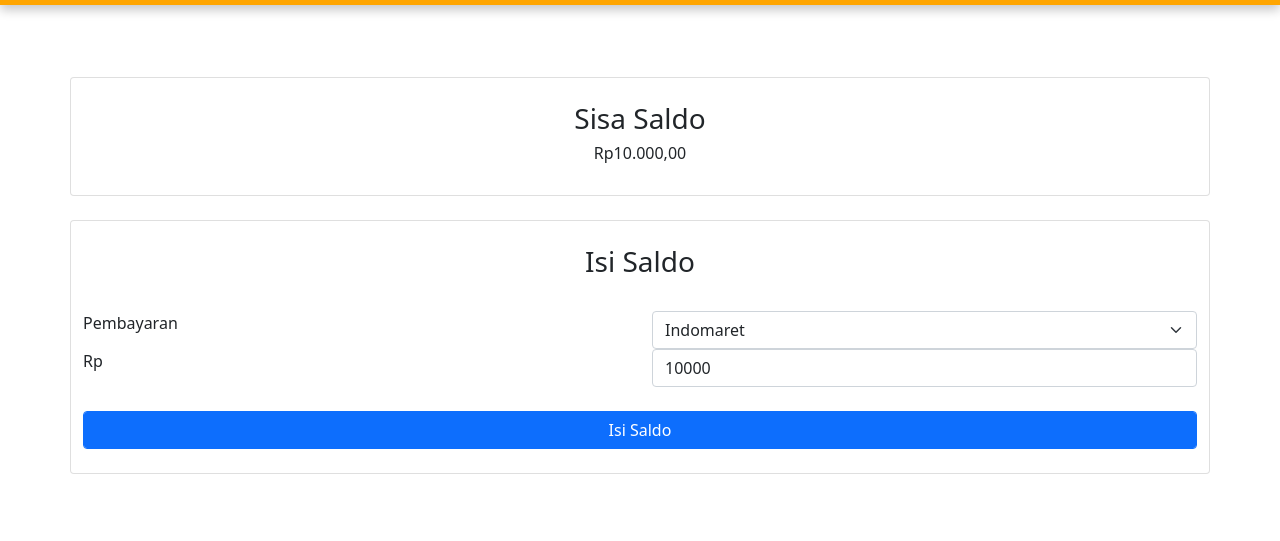
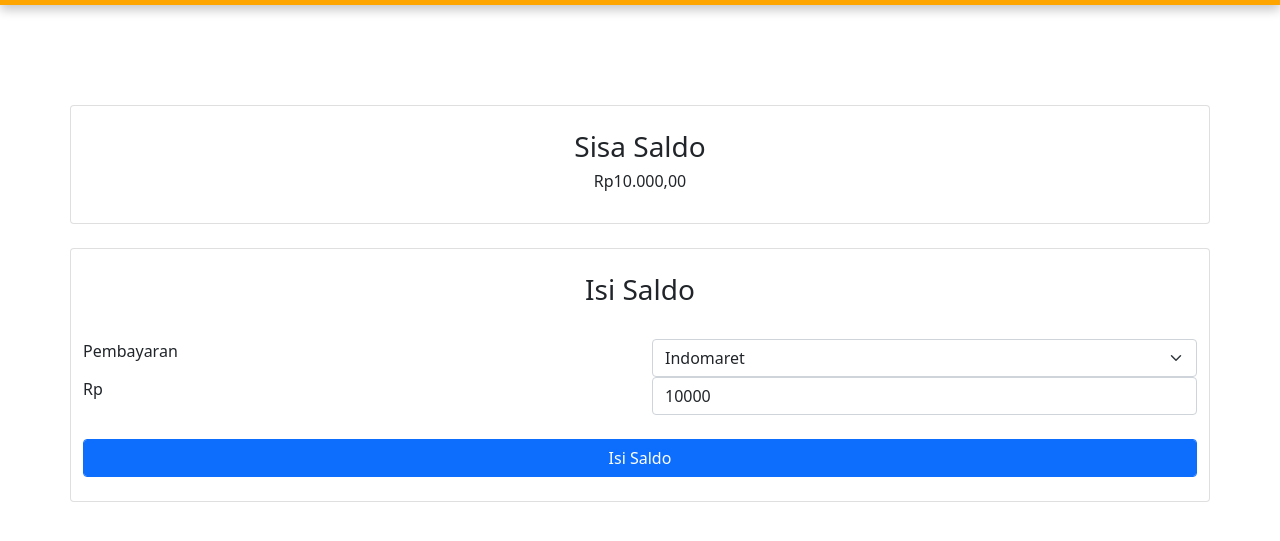
Before and after one commit to RedIrfan/RedIrfan.github.io, a plain HTML site: page BravemartHTML/saldo.html in a window 1280 px wide. Shown: the part 51-592 px from the top of the page. Drawn offline with nearby package versions, Linux system fonts and the light colour scheme.

Commit message:
centered vertically

```diff
--- a/BravemartHTML/saldo.html
+++ b/BravemartHTML/saldo.html
@@ -32,8 +32,7 @@
     </div>
   </header>
   <body>
-    <br><br><br>
-    <div class="container card" style="text-align: center">
+    <div class="container card" style="text-align: center; margin-top: 100px;">
       <br>
       <h3>Sisa Saldo</h3>
       <h6 for="">Rp10.000,00</h6>
```
